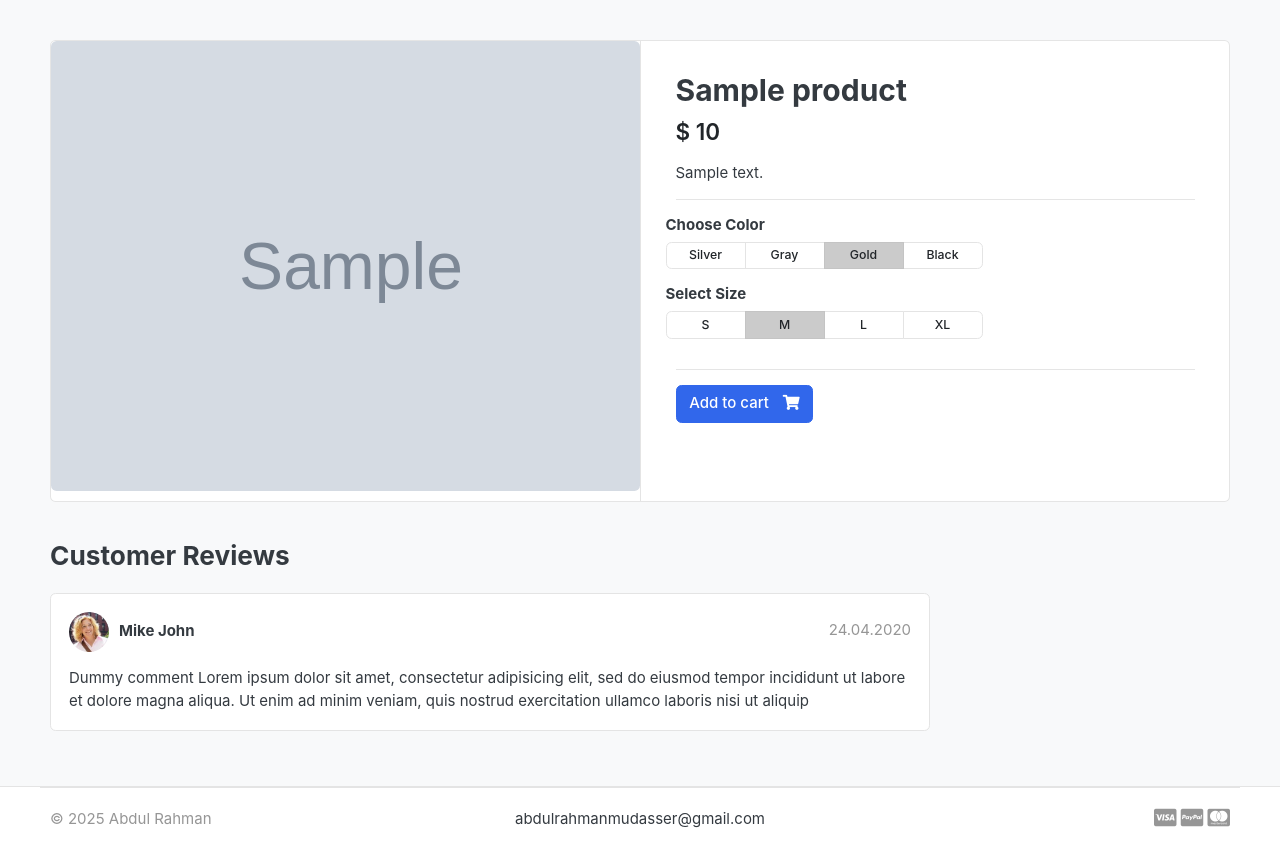
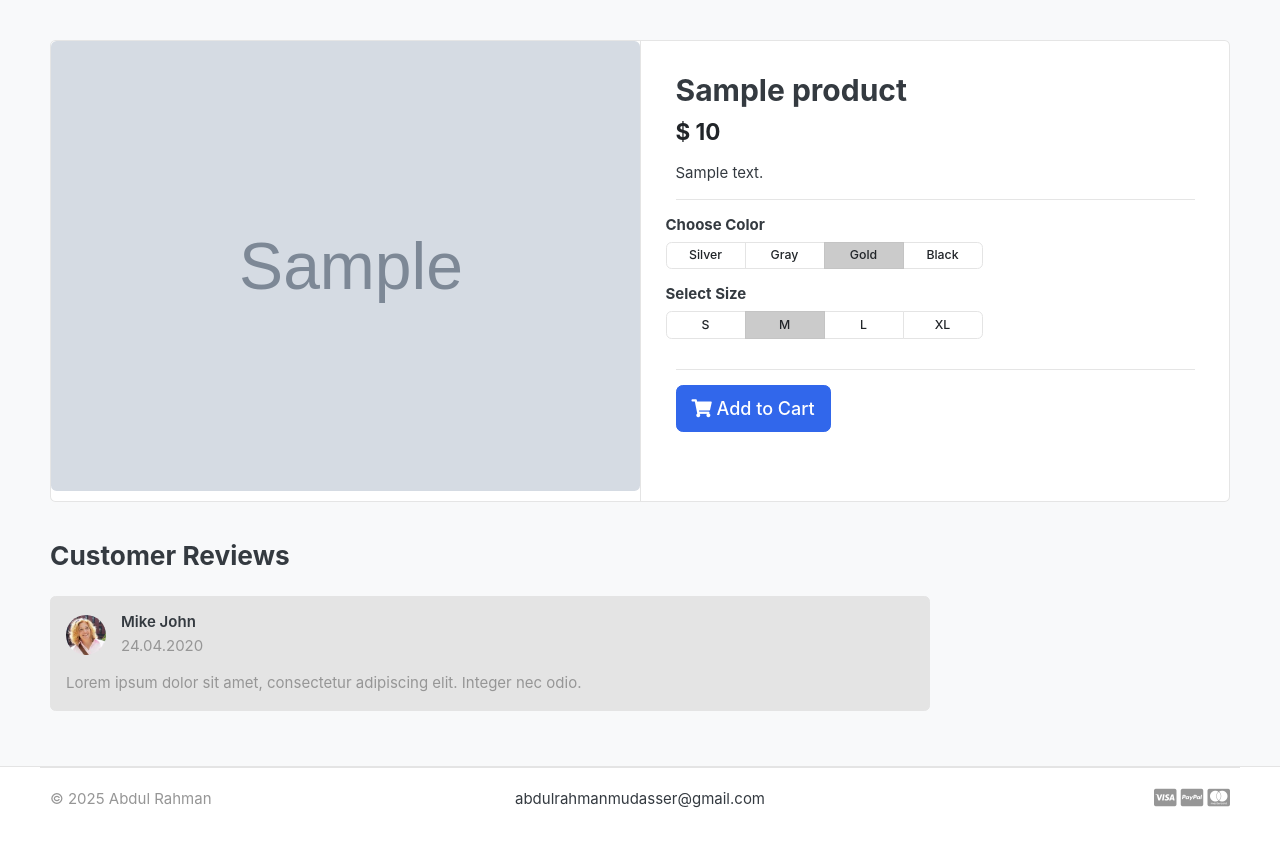
Before and after one commit to AbdulRahmanMudasser/django-greatkart, a Django app: a page that uses templates/store/product_details.html in a window 1280 px wide. Shown: the part 118-969 px from the top of the page. After the commit the page ends 926 px from the top, so only its background shows below. Run offline with Django 5.2, Linux system fonts and the light colour scheme; tables that the repository leaves empty hold one stand-in row (values such as "Sample post"); grey boxes marked "Sample" are stand-in pictures; some libraries are stand-ins or nearby versions; some web fonts are replaced.

Commit message:
product module: out of stock label, template configurations

```diff
--- a/templates/store/product_details.html
+++ b/templates/store/product_details.html
@@ -6,30 +6,28 @@
 
 <section class="section-content padding-y bg">
     <div class="container">
-        <!-- ============================ COMPONENT 1 ================================= -->
         <div class="card">
             <div class="row no-gutters">
                 <aside class="col-md-6">
                     <article class="gallery-wrap">
                         <div class="img-big-wrap">
                             <a href="#"><img src="{{ single_product.images.url }}"></a>
-                        </div> <!-- img-big-wrap.// -->
-
-                    </article> <!-- gallery-wrap .end// -->
+                        </div>
+                    </article>
                 </aside>
                 <main class="col-md-6 border-left">
                     <article class="content-body">
-
                         <h2 class="title">{{ single_product.product_name }}</h2>
-
                         <div class="mb-3">
-                            <var class="price h4">$ {{ single_product.price }}</var>
-                            {% comment %} <var class="price h5">$ {{ single_product.discounted_price }}</var> {% endcomment %}
+                            {% if single_product.discount_percentage > 0 %}
+                                <span class="text-muted h6" style="font-weight: 500;"><del>${{ single_product.price }}</del></span>
+                                <span class="price h4 text-dark" style="font-weight: bold; margin-left: 10px;">${{ single_product.discounted_price }}</span>
+                                <span class="badge badge-primary" style="margin-left: 50px; font-size: 0.9rem; padding: 5px 10px;">{{ single_product.discount_percentage|floatformat:0 }}% OFF</span>
+                            {% else %}
+                                <span class="price h4" style="font-weight: bold;">$ {{ single_product.price }}</span>
+                            {% endif %}
                         </div>
-
-                        <p>
-                            {{ single_product.description }}
-                        </p>
+                        <p>{{ single_product.description }}</p>
                         <hr>
                         <div class="row">
                             <div class="item-option-select">
@@ -42,71 +40,64 @@
                                         <input type="radio" name="radio_color"> Gray
                                     </label>
                                     <label class="btn btn-light active">
-                                        <input type="radio" name="radio_color checked"> Gold
+                                        <input type="radio" name="radio_color" checked> Gold
                                     </label>
                                     <label class="btn btn-light">
                                         <input type="radio" name="radio_color"> Black
                                     </label>
                                 </div>
                             </div>
-                        </div> <!-- row.// -->
+                        </div>
                         <div class="row">
                             <div class="item-option-select">
                                 <h6>Select Size</h6>
                                 <div class="btn-group btn-group-sm btn-group-toggle" data-toggle="buttons">
                                     <label class="btn btn-light">
-                                        <input type="radio" name="radio_color"> S
+                                        <input type="radio" name="radio_size"> S
                                     </label>
                                     <label class="btn btn-light active">
-                                        <input type="radio" name="radio_color" checked> M
+                                        <input type="radio" name="radio_size" checked> M
                                     </label>
                                     <label class="btn btn-light">
-                                        <input type="radio" name="radio_color"> L
+                                        <input type="radio" name="radio_size"> L
                                     </label>
                                     <label class="btn btn-light">
-                                        <input type="radio" name="radio_color"> XL
+                                        <input type="radio" name="radio_size"> XL
                                     </label>
                                 </div>
                             </div>
-                        </div> <!-- row.// -->
+                        </div>
                         <hr>
-                        <a href="" class="btn  btn-primary"> <span class="text">Add to cart</span>
-                            <i class="fas fa-shopping-cart"></i> </a>
-                    </article> <!-- product-info-aside .// -->
-                </main> <!-- col.// -->
-            </div> <!-- row.// -->
-        </div> <!-- card.// -->
-        <!-- ============================ COMPONENT 1 END .// ================================= -->
-
+                        {% if single_product.stock > 0 %}
+                            <a href="#" class="btn btn-lg btn-primary"> <i class="fas fa-shopping-cart"></i> Add to Cart</a>
+                        {% else %}
+                            <span class="text-danger h5">Out of Stock</span>
+                        {% endif %}
+                    </article>
+                </main>
+            </div>
+        </div>
         <br>
-
         <div class="row">
             <div class="col-md-9">
-
                 <header class="section-heading">
-                    <h3>Customer Reviews </h3>
+                    <h3 class="mb-4">Customer Reviews</h3>
                 </header>
-
-                <article class="box mb-3">
-                    <div class="icontext w-100">
-                        <img src="{% static "./images/avatars/avatar1.jpg" %}" class="img-xs icon rounded-circle">
-                        <div class="text">
-                            <span class="date text-muted float-md-right">24.04.2020 </span>
-                            <h6 class="mb-1">Mike John </h6>
+                <article class="box mb-3 p-3 border rounded bg-light">
+                    <div class="d-flex align-items-center">
+                        <img src="{% static './images/avatars/avatar1.jpg' %}" class="img-xs icon rounded-circle mr-3">
+                        <div>
+                            <h6 class="mb-1 font-weight-bold">Mike John</h6>
+                            <span class="text-muted">24.04.2020</span>
                         </div>
-                    </div> <!-- icontext.// -->
+                    </div>
                     <div class="mt-3">
-                        <p>
-                            Dummy comment Lorem ipsum dolor sit amet, consectetur adipisicing elit, sed do eiusmod
-                            tempor incididunt ut labore et dolore magna aliqua. Ut enim ad minim veniam,
-                            quis nostrud exercitation ullamco laboris nisi ut aliquip
-                        </p>
+                        <p class="text-muted">Lorem ipsum dolor sit amet, consectetur adipiscing elit. Integer nec odio.</p>
                     </div>
                 </article>
-            </div> <!-- col.// -->
-        </div> <!-- row.// -->
-    </div> <!-- container .//  -->
+            </div>
+        </div>
+    </div>
 </section>
-<!-- ========================= SECTION CONTENT END// ========================= -->
 
 {% endblock %}
```
